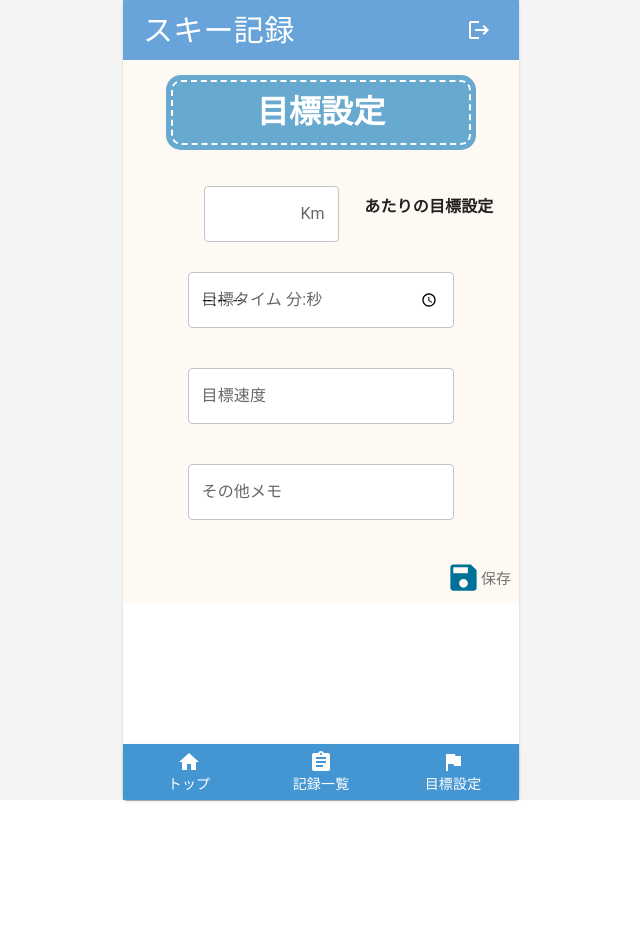
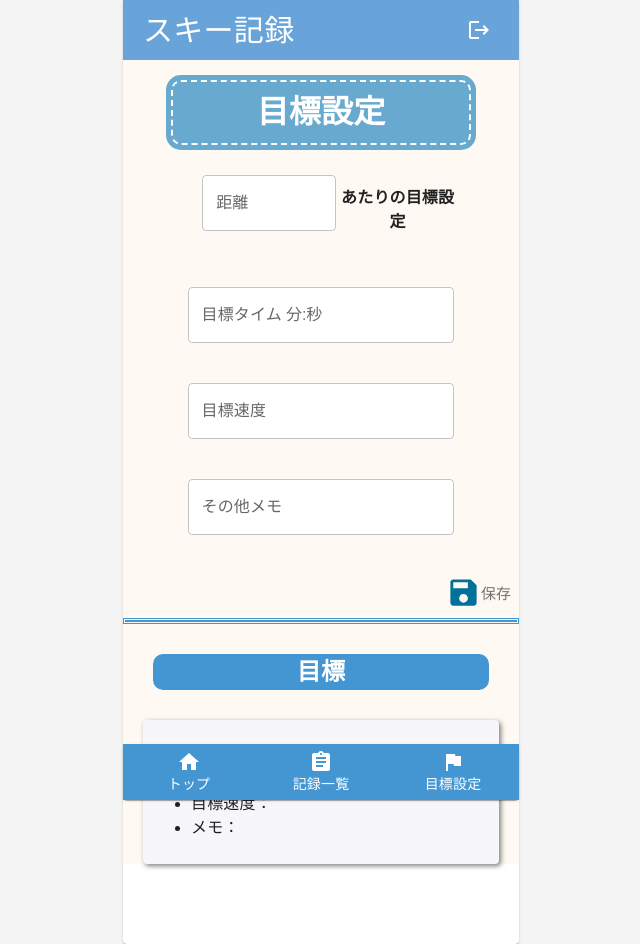
Before and after one commit to mochi-yu/WIMC2023-c-web, a Next.js app in the folder forntend/: page /Target in a window 1280 px wide. Shown: the whole page, without its empty margins (319-959 px from the left). Before the commit the page ends 800 px from the top, so only its background shows below. Built offline with nearby package versions, Linux system fonts and the light colour scheme; no server answers; sample sign-in values are in the browser's storage; a web font is replaced by a local one.

Commit message:
feat:目標ページの編集など

```diff
--- a/forntend/src/app/(login)/Target/content.tsx
+++ b/forntend/src/app/(login)/Target/content.tsx
@@ -9,9 +9,46 @@ import IconButton from '@mui/material/IconButton';
 import SaveIcon from '@mui/icons-material/Save';
 import { Grid, Stack } from '@mui/material';
 
-export default function FormPropsTextFields() {
+export interface FormValue {
+  distance: string;
+  time: string;
+  speed: string;
+  memo: string;
+}
+
+const formValue: FormValue = {
+  distance: '',
+  time: '',
+  speed: '',
+  memo: ''
+};
+
+const Form = () => {
+  const [values, setValues] = React.useState(formValue);
+  const handleInputChange = (event: React.ChangeEvent<HTMLInputElement>) => {
+    const { name, value } = event.target;
+    setValues({
+      ...values,
+      [name]: value,//fullName:value,email:valueの省略形
+    });
+  };
   return (
-    <>
+    <Stack>
+      <Box sx={{
+         '& .MuiTextField-root': { marginLeft: "20%", marginTop: "10px", width: '15ch' ,float: "left", },
+         textAlign: "center",
+      }}>
+        <TextField
+          name="distance"
+          label="距離"
+          value={values.distance}
+          onChange={handleInputChange}
+          sx={{
+            backgroundColor: "white"
+          }}
+        />
+        <h4 style={{marginRight: "15%"}}>あたりの目標設定</h4>
+      </Box><br />
     <Box
       component="form"
       sx={{
@@ -22,20 +59,12 @@ export default function FormPropsTextFields() {
       autoComplete="off"
     >
       <div>
-        <OutlinedInput
-          id="filled-far-input"
-          type="Targetfar"
-          endAdornment={<InputAdornment position="end">Km</InputAdornment>}
-          sx={{ float: "left", width: '15ch', marginLeft: '9ch', backgroundColor: "white" }}
-        />
-        <h4 style={{ paddingTop: '1ch' }}>あたりの目標設定</h4>
-      </div><br />
-
-      <div>
         <TextField
           id="TGtime"
           label="目標タイム 分:秒"
-          type="time"
+          name="time"
+          value={values.time}
+          onChange={handleInputChange}
           sx={{backgroundColor: "white"}}
         />
       </div><br />
@@ -43,7 +72,9 @@ export default function FormPropsTextFields() {
         <TextField
           id="TGspeed"
           label="目標速度"
-          type="text"
+          name="speed"
+          value={values.speed}
+          onChange={handleInputChange}
           sx={{backgroundColor: "white"}}
         />
       </div><br />
@@ -51,18 +82,52 @@ export default function FormPropsTextFields() {
         <TextField
           id="TGmemo"
           label="その他メモ"
-          type="text"
+          name="memo"
+          value={values.memo}
+          onChange={handleInputChange}
           sx={{backgroundColor: "white"}}
         />
       </div><br />
     </Box>
 
+
     <Grid container justifyContent={'flex-end'}>
-      <IconButton type='submit' aria-label="Save">
-        <SaveIcon fontSize="large" sx={{color: "#007199"}}  />
+      <IconButton type='submit' onClick={(event) => {
+        alert("保存しました");
+        console.log(values);
+      }}>
+        <SaveIcon fontSize="large" sx={{color: "#007199", }}  />
         <label style={{fontSize: 15}}>保存</label>
       </IconButton>
     </Grid>
-    </>
+		<line style={{width: "100%", border: "double #4496d3 3px"}}></line>
+    <h2 style={{
+        textAlign: "center",
+        margin: 30,
+        borderRadius: "10px",
+        backgroundColor: "#4496d3",
+        color: "white"
+      }}>
+        目標
+      </h2>
+
+    <Box sx={{
+      m:"auto",
+      width: "40ch",
+      backgroundColor: "#f7f6fb",
+      p: "8px",
+      borderRadius: "4px",
+      boxShadow: "2px 2px 5px rgba(0,0,0,0.5)",
+    }}>
+      <ul>
+        <li>距離：{[values.distance]}</li>
+        <li>目標タイム：{[values.time]}</li>
+        <li>目標速度：{[values.speed]}</li>
+        <li>メモ：{[values.memo]}</li>
+      </ul>
+    </Box>
+    </Stack>
   );
-}
+};
+
+export default Form;
--- a/forntend/src/app/(login)/home/page.tsx
+++ b/forntend/src/app/(login)/home/page.tsx
@@ -15,8 +15,9 @@ export default function HomePage() {
     <Stack className={zen.className} style={{ backgroundColor: "#fff9f4"}}>
       <Stack sx={{marginTop: 5}}>
         <RecentRecordCard />
-      </Stack>
+      </Stack><br />
 
+      <line style={{width: "100%", border: "double #4496d3 3px"}}></line>
       <h2 style={{
         textAlign: "center",
         margin: 30,
--- a/forntend/src/app/(login)/record/page.tsx
+++ b/forntend/src/app/(login)/record/page.tsx
@@ -21,7 +21,7 @@ export default function RecordPage() {
         padding: "0.2em 0.5em",
         width: 300,
         margin: "auto",
-        marginTop: "20px",
+        marginTop: "30px",
         textAlign: "center",
         borderRadius: "10px",
         color: "white"
```
Also changed, not shown: forntend/src/app/(login)/record/content.tsx (+7 -6 lines), forntend/src/app/(login)/record/showmore.tsx (+7 -5 lines).
